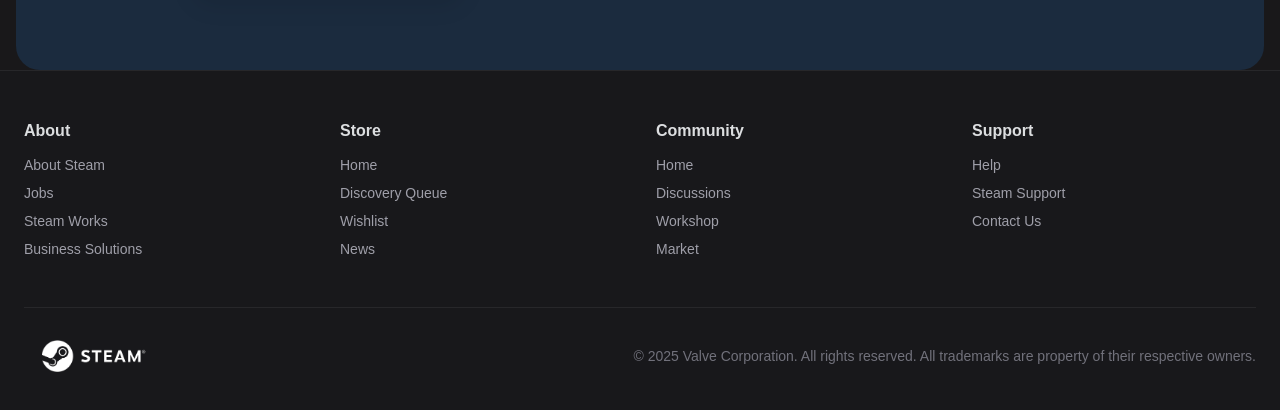
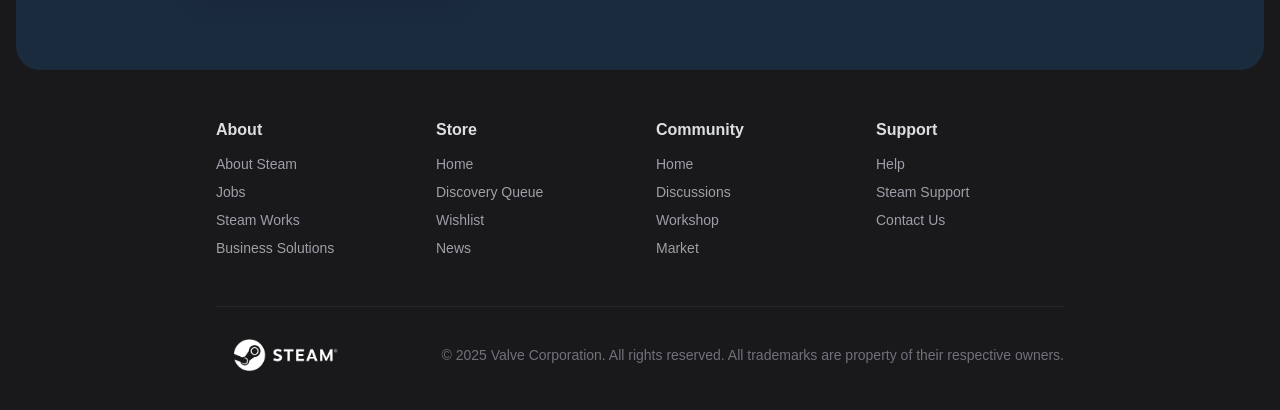
Before and after one commit to Rafacv23/steam-redefined, a Next.js app in the folder frontend/react/: page / in a window 1280 px wide. Shown: the part 1458-1868 px from the top of the page. Built offline with nearby package versions, Linux system fonts and the light colour scheme.

Commit message:
Refactor footer component styling to use max-width and updated background color

```diff
--- a/frontend/react/app/components/footer.tsx
+++ b/frontend/react/app/components/footer.tsx
@@ -2,7 +2,7 @@
 
 export default function Footer() {
   return (
-    <footer className="border-t border-zinc-800 bg-zinc-900 py-12">
+    <footer className="max-w-4xl mx-auto bg-header py-12">
       <div className="container px-4 md:px-6">
         <div className="grid grid-cols-2 md:grid-cols-4 gap-8">
           <div>
```
